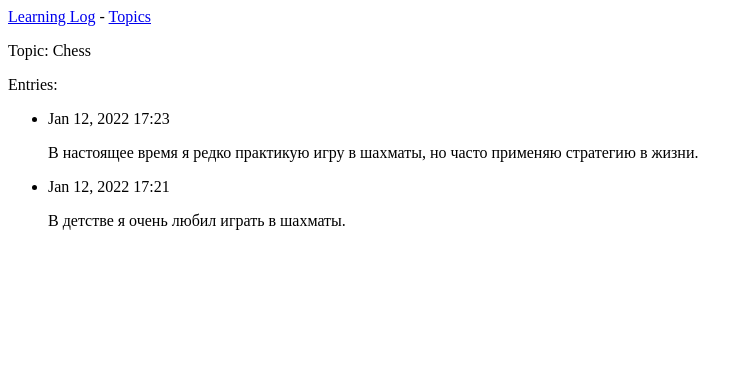
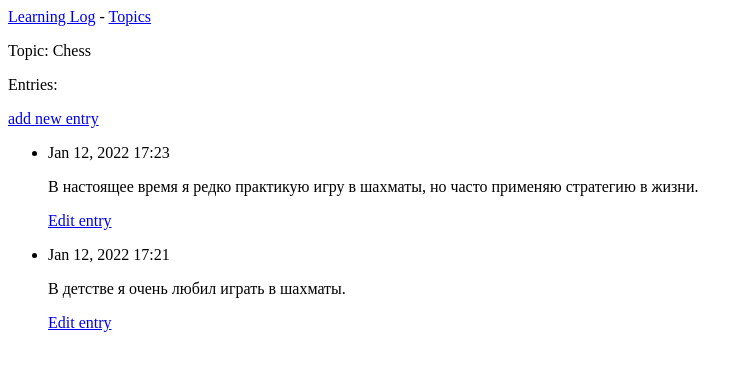
Before and after one commit to egor-or-love/Learning_log, a Django app: page /topics/1/ in a window 1280 px wide. Shown: the top 371 px of the page, without its empty margins (0-753 px from the left). Run offline with Django 4.2, Linux system fonts and the light colour scheme; data comes from the database, SQL or seed files in the repository; both versions use the stored data as it was after the commit.

Commit message:
Submit & edit forms added

```diff
--- a/learning_logs/templates/learning_logs/topic.html
+++ b/learning_logs/templates/learning_logs/topic.html
@@ -4,11 +4,17 @@
   <p>Topic: {{ topic }}</p>
 
   <p>Entries:</p>
+  <p>
+    <a href="{% url 'learning_logs:new_entry' topic.id %}">add new entry</a>
+  </p>
   <ul>
   {% for entry in entries %}
     <li>
       <p>{{ entry.date_added|date:'M d, Y H:i' }}</p>
       <p>{{ entry.text|linebreaks }}</p>
+      <p>
+        <a href="{% url 'learning_logs:edit_entry' entry.id %}">Edit entry</a>
+      </p>
     </li>
   {% empty %}
     <li>There are no entries for this topic yet.</li>
--- a/learning_logs/templates/learning_logs/topics.html
+++ b/learning_logs/templates/learning_logs/topics.html
@@ -10,4 +10,6 @@
       <li>No topics have been added yet.</li>
     {% endfor %}
   </ul>
+  <a href="{% url 'learning_logs:new_topic' %}">Add a new topic:</a>
+
 {% endblock content %}
--- a/learning_logs/urls.py
+++ b/learning_logs/urls.py
@@ -10,4 +10,10 @@ urlpatterns = [
     path('topics/', views.topics, name='topics'),
     # Страница с подробной информацией по отдельной теме
     path('topics/<int:topic_id>/', views.topic, name='topic'),
+    # Страница для добавления новой темы
+    path('new_topic/', views.new_topic, name='new_topic'),
+    # Страница для добавления новой записи
+    path('new_entry/<int:topic_id>/', views.new_entry, name='new_entry'),
+    # Страница для редактирования записи
+    path('edit_entry/<int:entry_id>/', views.edit_entry, name='edit_entry'),
 ]
--- a/learning_logs/views.py
+++ b/learning_logs/views.py
@@ -1,5 +1,6 @@
-from django.shortcuts import render
-from .models import Topic
+from django.shortcuts import render, redirect
+from .models import Topic, Entry
+from .forms import TopicForm, EntryForm
 
 # Create your views here.
 def index(request):
@@ -18,3 +19,52 @@ def topic(request, topic_id):
     entries = topic.entry_set.order_by('-date_added')
     context = {'topic': topic, 'entries': entries}
     return render(request, 'learning_logs/topic.html', context)
+
+def new_topic(request):
+    """Определяет новую тему."""
+    if request.method != 'POST':
+        # Данные не отправлялись; создается пустая форма.
+        form = TopicForm()
+    else:
+    # Отправлены данные POST; обработать данные.
+        form = TopicForm(data=request.POST)
+        if form.is_valid():
+            form.save()
+            return redirect('learning_logs:topics')
+    # Вывести пустую или недействительную форму.
+    context = {'form': form}
+    return render(request, 'learning_logs/new_topic.html', context)
+
+def new_entry(request, topic_id):
+    """Добавляет новую запись по конкретной теме."""
+    topic = Topic.objects.get(id=topic_id)
+    if request.method != 'POST':
+        # Данные не отправлялись; создается пустая форма.
+        form = EntryForm()
+    else:
+        # Отправлены данные POST; обработать данные.
+        form = EntryForm(data=request.POST)
+        if form.is_valid():
+            new_entry = form.save(commit=False)
+            new_entry.topic = topic
+            new_entry.save()
+            return redirect('learning_logs:topic', topic_id=topic_id)
+    # Вывести пустую или недействительную форму.
+    context = {'topic': topic, 'form': form}
+    return render(request, 'learning_logs/new_entry.html', context)
+
+def edit_entry(request, entry_id):
+    """Редактирует существующую запись."""
+    entry = Entry.objects.get(id=entry_id)
+    topic = entry.topic
+    if request.method != 'POST':
+        # Исходный запрос; форма заполняется данными текущей записи.
+        form = EntryForm(instance=entry)
+    else:
+        # Отправка данных POST; обработать данные.
+        form = EntryForm(instance=entry, data=request.POST)
+        if form.is_valid():
+            form.save()
+            return redirect('learning_logs:topic', topic_id=topic.id)
+    context = {'entry': entry, 'topic': topic, 'form': form}
+    return render(request, 'learning_logs/edit_entry.html', context)
```
Also changed, not shown: learning_logs/forms.py (added, +15 -0 lines), learning_logs/templates/learning_logs/edit_entry.html (added, +13 -0 lines), learning_logs/templates/learning_logs/new_entry.html (added, +12 -0 lines), learning_logs/templates/learning_logs/new_topic.html (added, +12 -0 lines), db.sqlite3.
